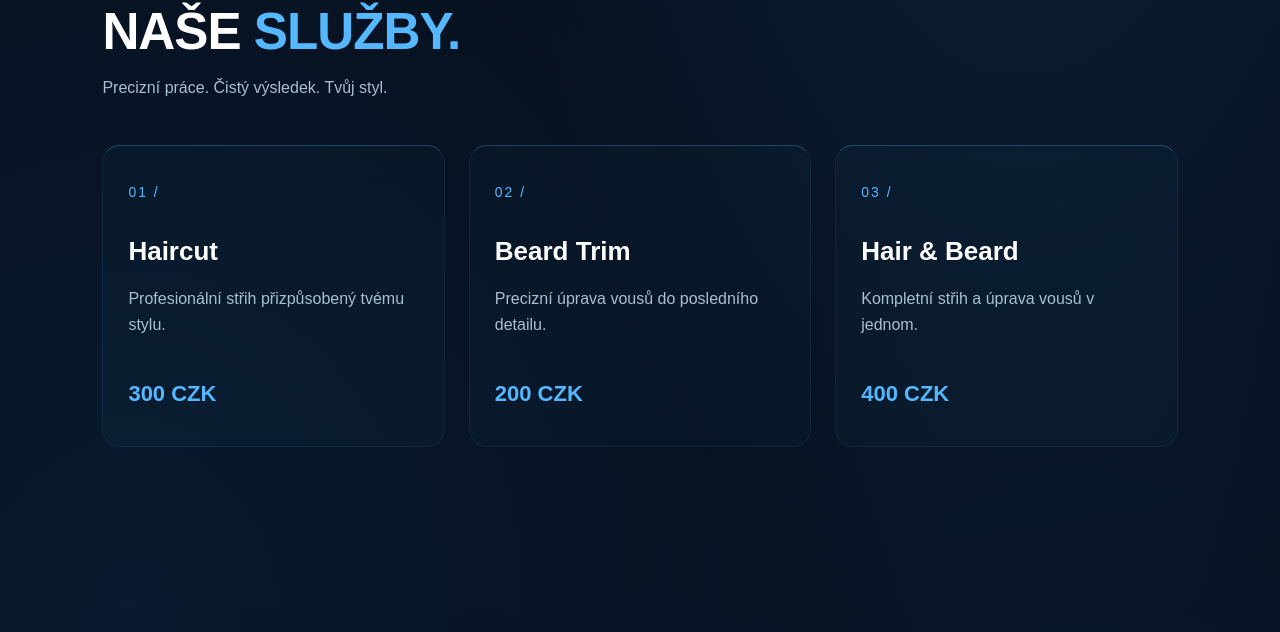
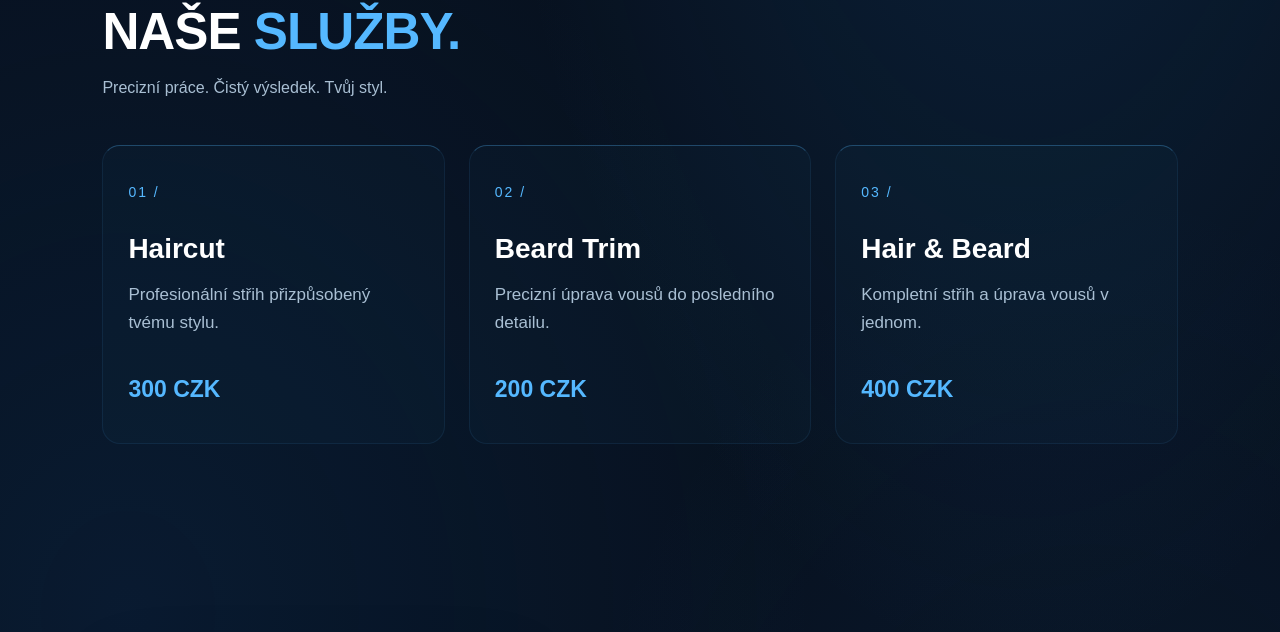
Before and after one commit to SBernard05/bernard-barber, a plain HTML site: page index.html in a window 1280 px wide. Shown: the part 839-1471 px from the top of the page. Drawn offline with Linux system fonts and the light colour scheme.

Commit message:
script update

```diff
--- a/css/style.css
+++ b/css/style.css
@@ -1685,3 +1685,16 @@ footer p:first-child {
     background: #163453;
     border-color: rgba(85, 184, 255, 0.65);
 }
+
+
+/* Responsive service cards — final overrides */
+.premium-home .services { container-type: inline-size; }
+.premium-home .service-container { width:100%; grid-template-columns:repeat(3,minmax(0,1fr)); }
+.premium-home .service { min-width:0; width:100%; overflow-wrap:break-word; }
+.premium-home .service h3 { font-size:clamp(20px,2.2vw,28px); line-height:1.3; overflow-wrap:anywhere; }
+.premium-home .service p { font-size:clamp(14px,1.4vw,17px); line-height:1.65; overflow-wrap:anywhere; }
+.premium-home .service strong { display:block; font-size:clamp(18px,2vw,23px); overflow-wrap:normal; }
+@media (max-width:1000px) { .premium-home .service-container { grid-template-columns:repeat(2,minmax(0,1fr)); } }
+@media (max-width:650px) { .premium-home .service-container { grid-template-columns:minmax(0,1fr); } .premium-home .service { padding:32px 25px; } }
+@container (max-width:760px) { .premium-home .service-container { grid-template-columns:repeat(2,minmax(0,1fr)); } }
+@container (max-width:480px) { .premium-home .service-container { grid-template-columns:minmax(0,1fr); } }
```
